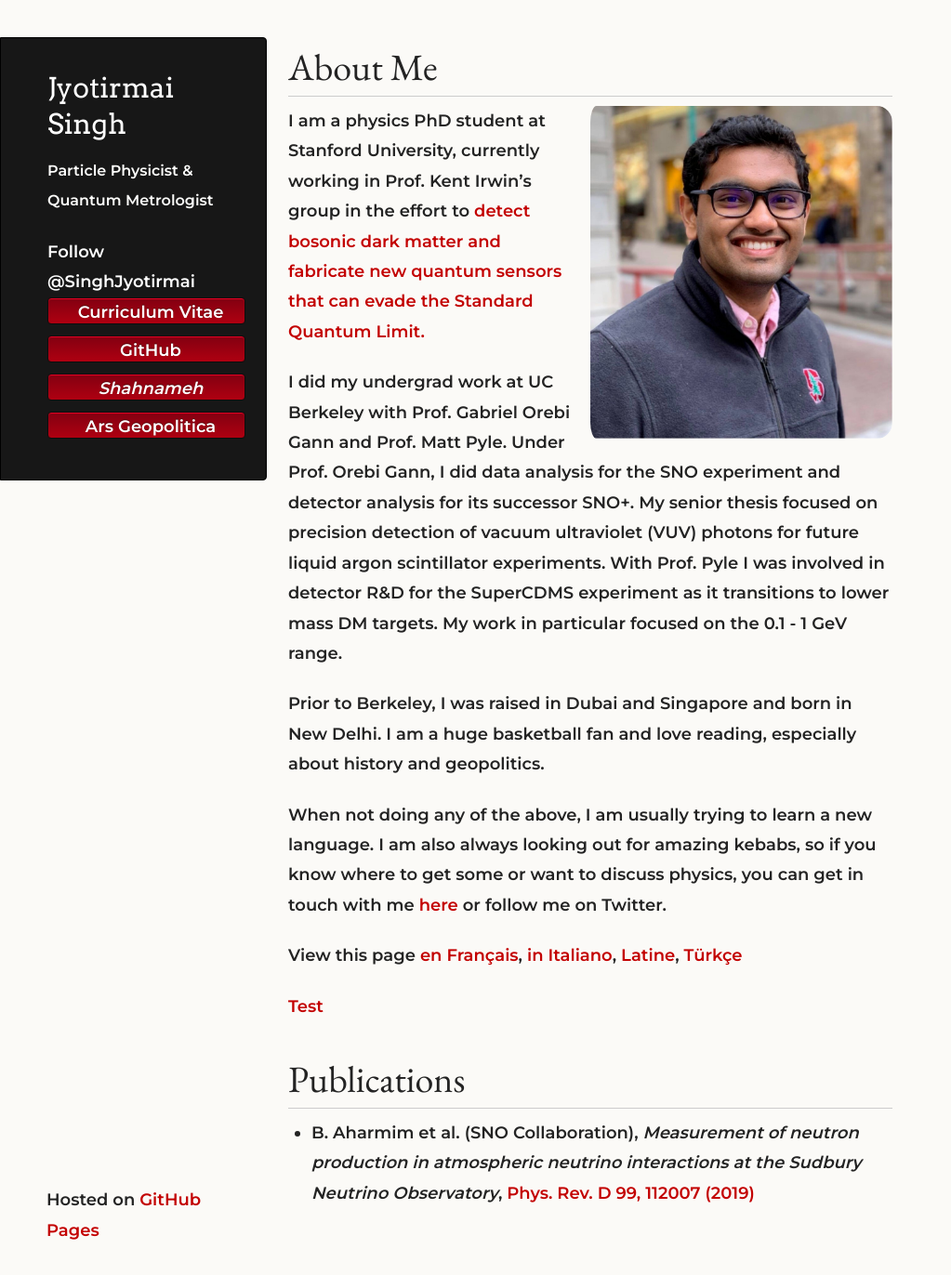
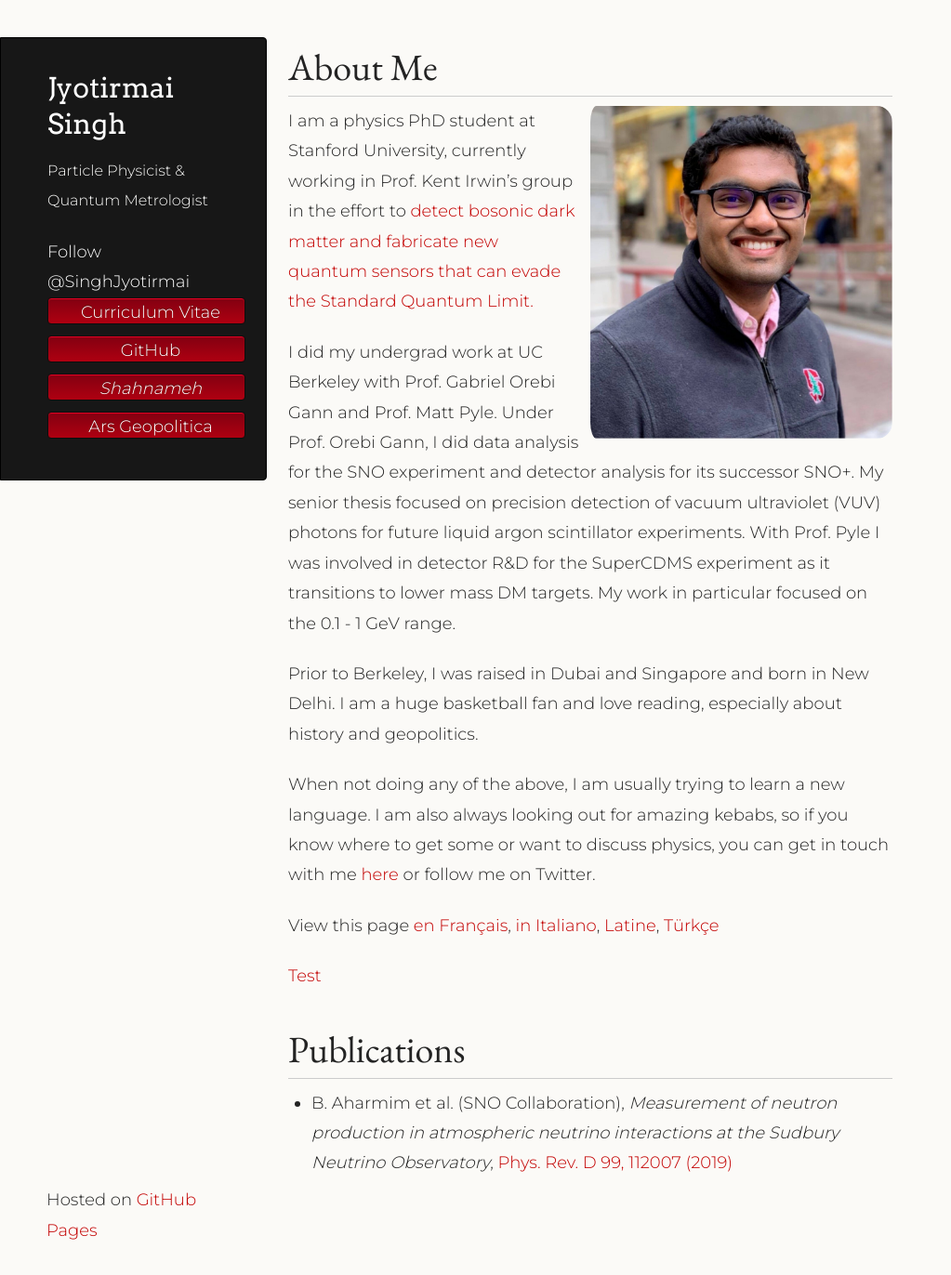
Before and after one commit to joe-singh/joe-singh.github.io, a Jekyll site: the page built from index.md, in a window 1280 px wide and 1372 px high. Shown: the whole window at 93% size, without its empty margins (0-1023 px from the left). Built offline with Jekyll 4.4.1, drawn with Linux system fonts in a browser that asks for light colours; some web fonts are replaced; comment, search, counter and statistics services are not loaded.

Commit message:
adding css

```diff
--- a/_sass/jekyll-theme-dinky.scss
+++ b/_sass/jekyll-theme-dinky.scss
@@ -5,7 +5,7 @@
 @import url('https://fonts.googleapis.com/css2?family=Faustina&display=swap');
 @import url('https://fonts.googleapis.com/css2?family=Noto+Serif&display=swap');
 @import url('https://fonts.googleapis.com/css2?family=EB+Garamond&display=swap');
-@import url('https://fonts.googleapis.com/css2?family=Montserrat:wght@600&display=swap');
+@import url('https://fonts.googleapis.com/css2?family=Montserrat:wght@300&display=swap');
 
 /* MeyerWeb Reset */
 
```
